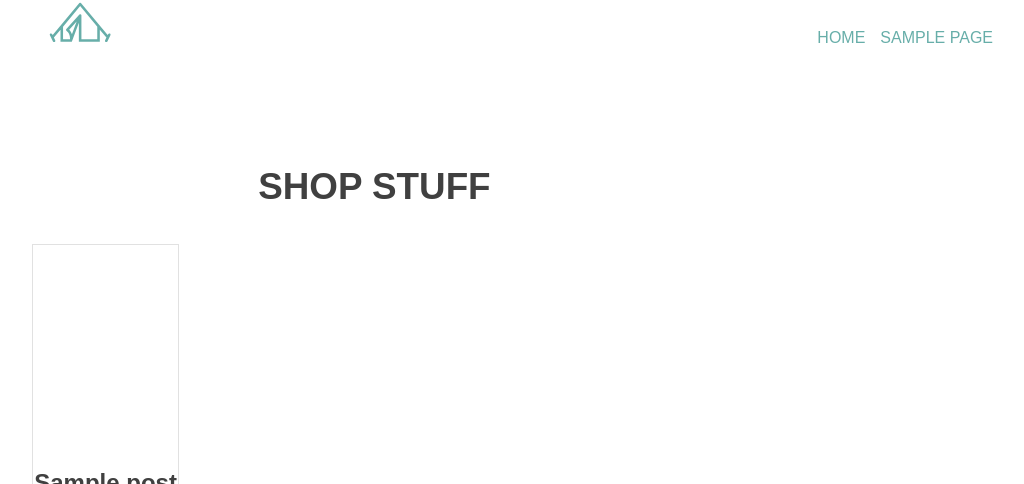
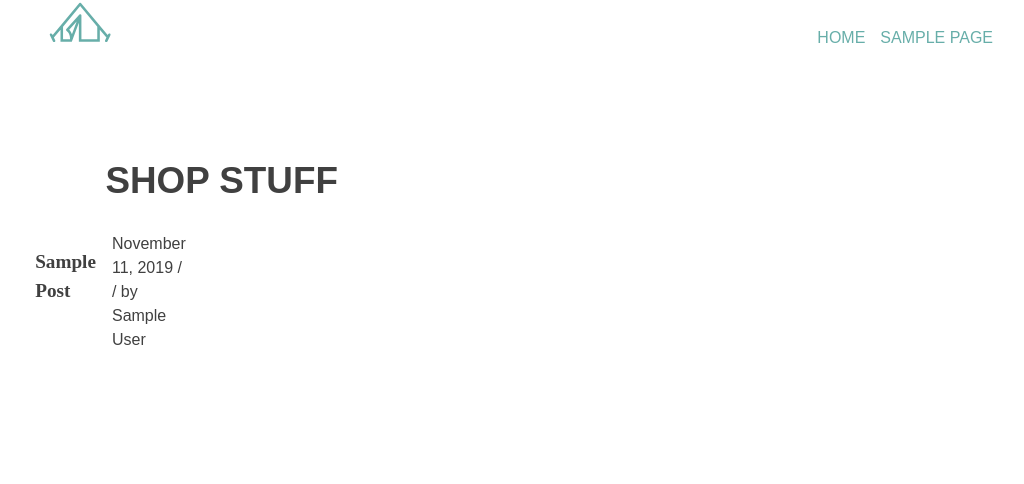
Before and after one commit to MajaIvic/Inhabitent, a WordPress theme: the page made by themes/inhabitent/archive-product.php in a window 1280 px wide. Shown: the top 484 px of the page, without its empty margins (112-1136 px from the left). Run offline with PHP 8.4 and a stand-in for WordPress, Linux system fonts and the light colour scheme; the site name, menu and one post (Sample post) are stand-ins, and other content is empty; some libraries are stand-ins or nearby versions; grey boxes are pictures that could not be loaded.

Commit message:
adding style to tge journal page

```diff
--- a/themes/inhabitent/archive-product.php
+++ b/themes/inhabitent/archive-product.php
@@ -13,7 +13,7 @@ get_header(); ?>
 		<?php if ( have_posts() ) : ?>
 
 			<header class="page-header">
-			<h2>shop stuff</h2>
+			<h1>shop stuff</h1>
 			<?php
                $terms = get_terms( array(
                    'taxonomy' => 'product_type',
@@ -25,7 +25,7 @@ get_header(); ?>
 				  <?php foreach ( $terms as $term ) : ?>
 
 
-                        <p><a href="<?php echo get_term_link( $term ); ?>" class="btn"><?php echo $term->name; ?></a></p>
+        <p><a href="<?php echo get_term_link( $term ); ?>" class="btn"><?php echo $term->name; ?></a></p>
 
                   <?php endforeach; ?>
                </div>
--- a/themes/inhabitent/sass/_archive-product.scss
+++ b/themes/inhabitent/sass/_archive-product.scss
@@ -1,5 +1,5 @@
 .page-header {
-  h2 {
+  h1 {
     text-align: center;
     text-transform: uppercase;
 
@@ -14,12 +14,14 @@
     width: 25%;
   }
 }
-.entry-header {
+.post-type-archive-product .entry-header {
   .shop-img {
     overflow: hidden;
     height: 200px;
 
     img {
+      border: 1px solid #e1e1e1;
+      border-bottom-width: 6px;
       min-width: 100%;
       min-height: 100%;
       object-fit: cover;
@@ -35,7 +37,13 @@
 // }
 .product-category {
   display: flex;
-  align-content: center;
+  justify-content: center;
+  align-items: space-between;
+  padding-bottom: 4rem;
+  p {
+    font-size: 1.2em;
+    padding: 0 2rem;
+  }
 
   a {
     color: #248a83;
@@ -43,3 +51,18 @@
     text-transform: uppercase;
   }
 }
+.title-price {
+  display: flex;
+  flex-direction: row;
+  justify-content: space-between;
+
+  h2 {
+    padding-left: 1em;
+    font-size: 1.2rem;
+    font-family: Merriweather Web, serif;
+    text-transform: capitalize;
+  }
+  p {
+    padding-right: 1em;
+  }
+}
--- a/themes/inhabitent/sass/_journal.scss
+++ b/themes/inhabitent/sass/_journal.scss
@@ -1,35 +1,35 @@
-.blog {
-  .entry-header {
-    position: relative;
-  }
+// .blog {
+//   .entry-header {
+//     position: relative;
+//   }
 
-  .entry-title {
-    position: absolute;
-    top: 20px;
-    left: 10px;
-    a {
-      text-decoration: none;
-      background-color: #248a83;
-      color: #fff;
+//   .entry-title {
+//     position: absolute;
+//     top: 20px;
+//     left: 10px;
+//     a {
+//       text-decoration: none;
+//       background-color: #248a83;
+//       color: #fff;
 
-      font-size: 2.1rem;
-      left: 0;
-      // padding: ;
-      position: absolute;
-      margin-top: 2.25rem;
-    }
-  }
+//       font-size: 2.1rem;
+//       left: 0;
+//       // padding: ;
+//       position: absolute;
+//       margin-top: 2.25rem;
+//     }
+//   }
 
-  .entry-meta {
-    position: absolute;
-    bottom: 0;
-    right: 0;
-    color: white;
-  }
-}
-.content-area {
-  min-width: 70%;
-}
-.widget-area {
-  border-left: 1px black solid;
-}
+//   .entry-meta {
+//     position: absolute;
+//     bottom: 0;
+//     right: 0;
+//     color: white;
+//   }
+// }
+// .content-area {
+//   min-width: 70%;
+// }
+// .widget-area {
+//   border-left: 1px black solid;
+// }
--- a/themes/inhabitent/sass/_page-templates.scss
+++ b/themes/inhabitent/sass/_page-templates.scss
@@ -10,3 +10,32 @@
 }
 
 /* Front page */
+
+// Journal Page
+.blog {
+  .entry-header {
+    border: unset;
+    position: relative;
+
+    .entry-title {
+      position: absolute;
+      top: 0;
+      left: 0;
+    }
+    .entry-meta {
+      position: absolute;
+      bottom: 0;
+      right: 0;
+    }
+
+    img {
+      object-fit: cover;
+      width: 100%;
+      height: 100%;
+    }
+  } // .entry-header
+
+  .content-area {
+    padding-right: 2.65rem;
+  }
+}
--- a/themes/inhabitent/style.css
+++ b/themes/inhabitent/style.css
@@ -594,32 +594,24 @@ object {
 
 /* Front page */
 .blog .entry-header {
+  border: unset;
   position: relative; }
+  .blog .entry-header .entry-title {
+    position: absolute;
+    top: 0;
+    left: 0; }
+  .blog .entry-header .entry-meta {
+    position: absolute;
+    bottom: 0;
+    right: 0; }
+  .blog .entry-header img {
+    -o-object-fit: cover;
+       object-fit: cover;
+    width: 100%;
+    height: 100%; }
 
-.blog .entry-title {
-  position: absolute;
-  top: 20px;
-  left: 10px; }
-  .blog .entry-title a {
-    text-decoration: none;
-    background-color: #248a83;
-    color: #fff;
-    font-size: 2.1rem;
-    left: 0;
-    position: absolute;
-    margin-top: 2.25rem; }
-
-.blog .entry-meta {
-  position: absolute;
-  bottom: 0;
-  right: 0;
-  color: white; }
-
-.content-area {
-  min-width: 70%; }
-
-.widget-area {
-  border-left: 1px black solid; }
+.blog .content-area {
+  padding-right: 2.65rem; }
 
 footer {
   background: url(../../images/photos/dark-wood.png);
@@ -831,7 +823,7 @@ footer {
   font-size: 3rem;
   letter-spacing: 2px; }
 
-.page-header h2 {
+.page-header h1 {
   text-align: center;
   text-transform: uppercase;
   font-size: 2.3rem; }
@@ -845,14 +837,16 @@ footer {
   .shop-product article {
     width: 25%; }
 
-.entry-header {
+.post-type-archive-product .entry-header {
   border: 1px solid #e1e1e1;
   margin: 0 1rem;
   text-align: center; }
-  .entry-header .shop-img {
+  .post-type-archive-product .entry-header .shop-img {
     overflow: hidden;
     height: 200px; }
-    .entry-header .shop-img img {
+    .post-type-archive-product .entry-header .shop-img img {
+      border: 1px solid #e1e1e1;
+      border-bottom-width: 6px;
       min-width: 100%;
       min-height: 100%;
       -o-object-fit: cover;
@@ -862,12 +856,39 @@ footer {
   display: -webkit-box;
   display: -ms-flexbox;
   display: flex;
-  -ms-flex-line-pack: center;
-      align-content: center; }
+  -webkit-box-pack: center;
+      -ms-flex-pack: center;
+          justify-content: center;
+  -webkit-box-align: space-between;
+      -ms-flex-align: space-between;
+          align-items: space-between;
+  padding-bottom: 4rem; }
+  .product-category p {
+    font-size: 1.2em;
+    padding: 0 2rem; }
   .product-category a {
     color: #248a83;
     text-decoration: none;
     text-transform: uppercase; }
+
+.title-price {
+  display: -webkit-box;
+  display: -ms-flexbox;
+  display: flex;
+  -webkit-box-orient: horizontal;
+  -webkit-box-direction: normal;
+      -ms-flex-direction: row;
+          flex-direction: row;
+  -webkit-box-pack: justify;
+      -ms-flex-pack: justify;
+          justify-content: space-between; }
+  .title-price h2 {
+    padding-left: 1em;
+    font-size: 1.2rem;
+    font-family: Merriweather Web, serif;
+    text-transform: capitalize; }
+  .title-price p {
+    padding-right: 1em; }
 
 .contact-side a {
   color: black; }
--- a/themes/inhabitent/template-parts/content-shop.php
+++ b/themes/inhabitent/template-parts/content-shop.php
@@ -15,9 +15,9 @@
 				<a href=<?php echo get_permalink() ?> rel="bookmark"><?php the_post_thumbnail( 'large' ); ?></a>
 			<?php endif; ?>
 		</div>
-
+<div class="title-price">
 		<?php the_title( '<h2 class="entry-title">','</h2>' );?>
-		<h2><?php the_field('price'); ?></h2>
+		<p><?php the_field('price'); ?></p>
 
 		<?php if ( 'post' === get_post_type() ) : ?>
 		<div class="entry-meta">
```
Also changed, not shown: themes/inhabitent/journal.php (added, +40 -0 lines), themes/inhabitent/build/css/style.min.css, 1 other file.
